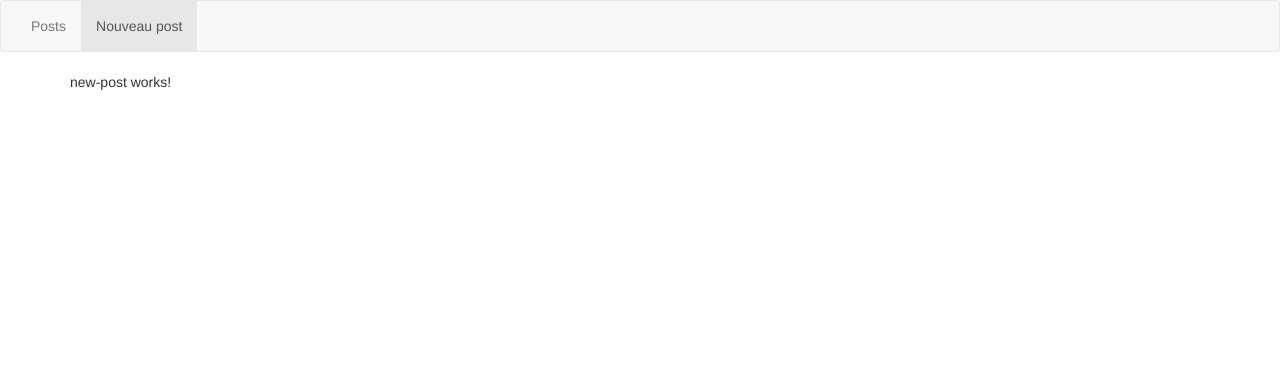
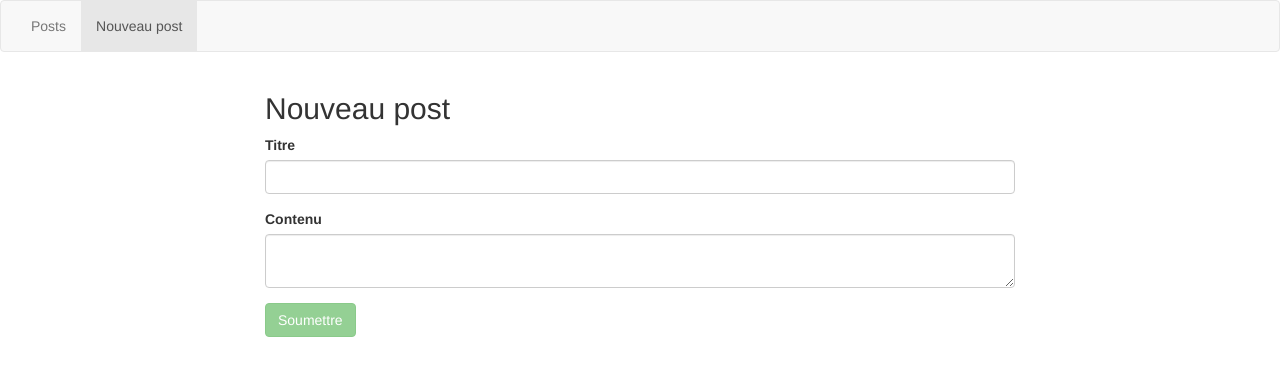
Before and after one commit to melkarmo/OcBlog, an Angular app: page /new in a window 1280 px wide. Shown: the top 376 px of the page. Built offline with nearby package versions, Linux system fonts and the light colour scheme.

Commit message:
feat: add new post creation form

```diff
--- a/src/app/app.module.ts
+++ b/src/app/app.module.ts
@@ -8,6 +8,7 @@ import { PostListItemComponent } from './post-list-item/post-list-item.component
 import { PostService } from './services/post.service';
 import { HeaderComponent } from './header/header.component';
 import { NewPostComponent } from './new-post/new-post.component';
+import { FormsModule, ReactiveFormsModule } from '@angular/forms';
 
 const appRoutes: Routes = [
   { path: 'posts', component: PostListComponent },
@@ -26,6 +27,8 @@ const appRoutes: Routes = [
   ],
   imports: [
     BrowserModule,
+    FormsModule,
+    ReactiveFormsModule,
     RouterModule.forRoot(appRoutes)
   ],
   providers: [PostService],
--- a/src/app/new-post/new-post.component.html
+++ b/src/app/new-post/new-post.component.html
@@ -1,3 +1,16 @@
-<p>
-  new-post works!
-</p>
+<div class="row">
+  <div class="col-sm-8 col-sm-offset-2">
+    <h2>Nouveau post</h2>
+    <form [formGroup]="postForm" (ngSubmit)="onSavePost()">
+      <div class="form-group">
+        <label for="titre">Titre</label>
+        <input type="text" id="titre" class="form-control" formControlName="titre">
+      </div>
+      <div class="form-group">
+        <label for="contenu">Contenu</label>
+        <textarea id="contenu" class="form-control" formControlName="contenu"></textarea>
+      </div>
+      <button class="btn btn-success" [disabled]="postForm.invalid" type="submit">Soumettre</button>
+    </form>
+  </div>
+</div>
--- a/src/app/new-post/new-post.component.ts
+++ b/src/app/new-post/new-post.component.ts
@@ -1,4 +1,8 @@
 import { Component, OnInit } from '@angular/core';
+import { PostService } from '../services/post.service';
+import { Router } from '@angular/router';
+import { FormBuilder, FormGroup, Validators } from '@angular/forms';
+import { Post } from '../models/Post.model';
 
 @Component({
   selector: 'app-new-post',
@@ -7,9 +11,29 @@ import { Component, OnInit } from '@angular/core';
 })
 export class NewPostComponent implements OnInit {
 
-  constructor() { }
+  postForm: FormGroup;
+
+  constructor(private formBuilder: FormBuilder,
+    private postService: PostService,
+    private router: Router) { }
 
   ngOnInit() {
+    this.initForm();
+  }
+
+  initForm() {
+    this.postForm = this.formBuilder.group({
+      titre: ['', Validators.required],
+      contenu: ['', Validators.required]
+    });
+  }
+
+  onSavePost() {
+    const titre = this.postForm.get('titre').value;
+    const contenu = this.postForm.get('contenu').value;
+    const newPost = new Post(titre, contenu, 0, new Date());
+    this.postService.createNewPost(newPost);
+    this.router.navigate(['/posts']);
   }
 
 }
```
